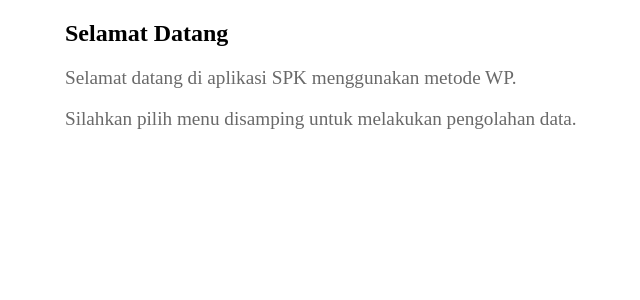
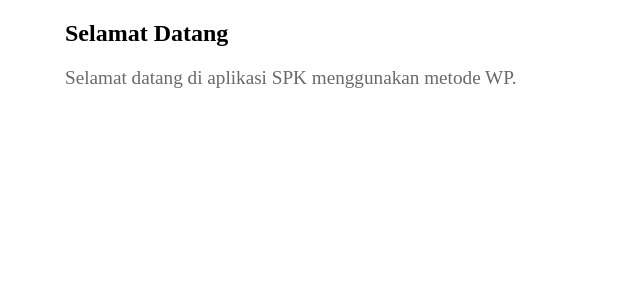
Before and after one commit to FarhanMirzah/klp9_wp, a PHP site: page /home.php in a window 1280 px wide. Shown: the part 46-346 px from the top of the page, without its empty margins (127-767 px from the left). Run offline with PHP 8.4, Linux system fonts and the light colour scheme.

Commit message:
Hapus "Silahkan pilih" di Home.php

```diff
--- a/home.php
+++ b/home.php
@@ -20,6 +20,5 @@
     <div class="page">
         <h2>Selamat Datang</h2>
         <p>Selamat datang di aplikasi SPK menggunakan metode WP.</p>
-        <p>Silahkan pilih menu disamping untuk melakukan pengolahan data.</p>
     </div>
 </html>
```
